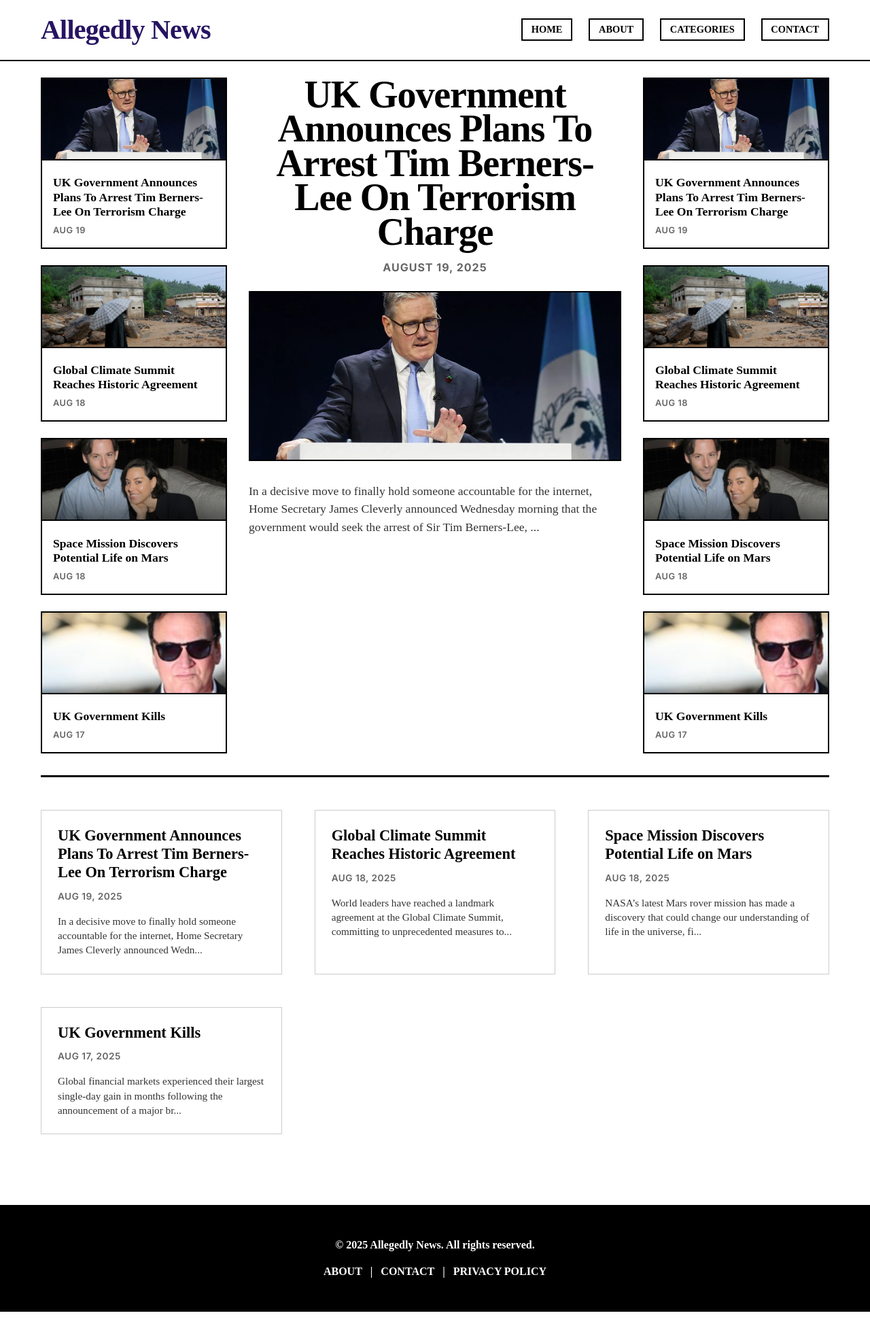
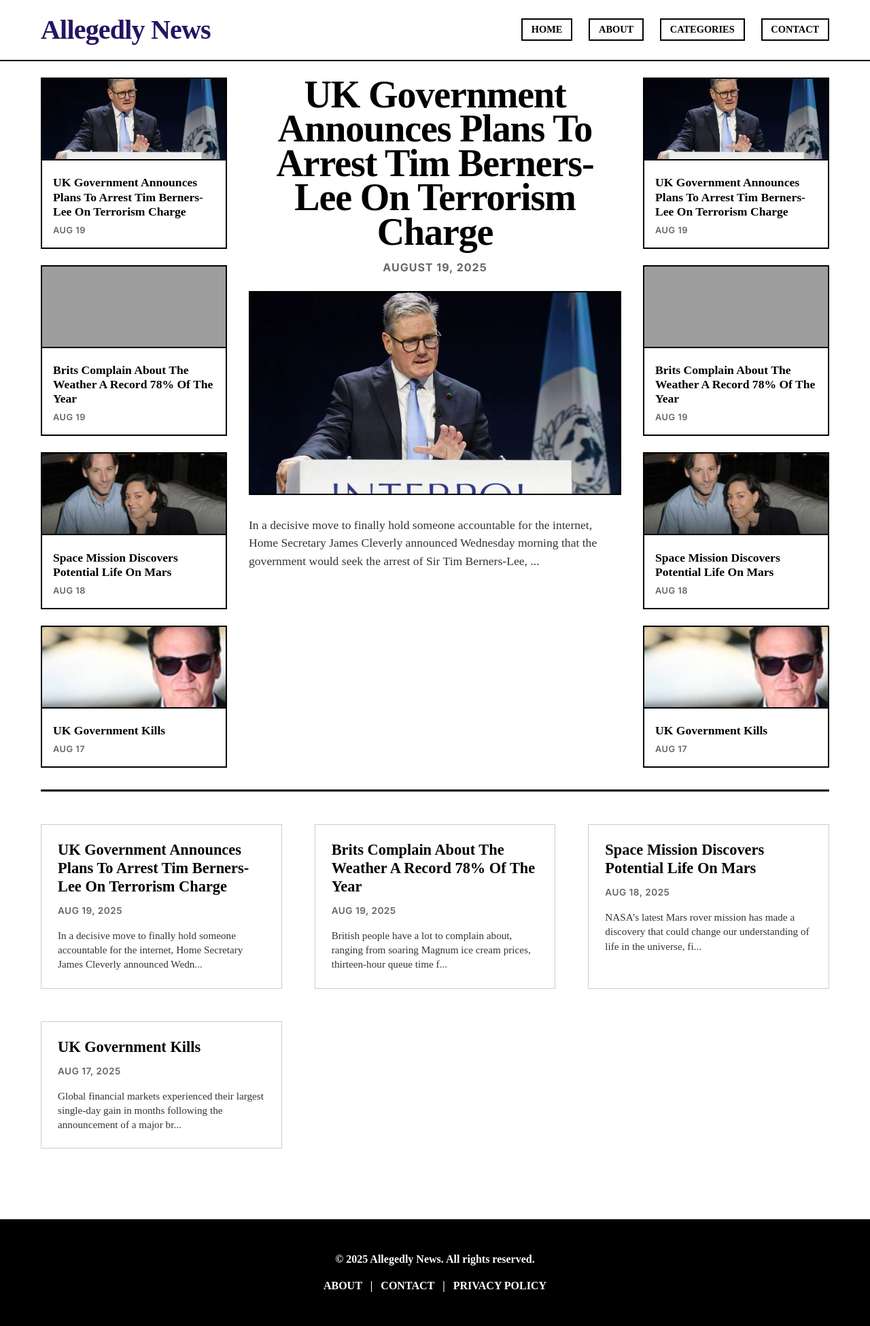
Before and after one commit to Lem0naise/allegedly.news, a Jekyll site: the page built from index.markdown, in a window 1280 px wide. Shown: the whole page at 68% size. Built offline with Jekyll 4.4.1, drawn with Linux system fonts in a browser that asks for light colours; some web fonts are replaced; before the commit the page ends 1929 px from its top, so only the background shows below that; grey boxes are pictures that could not be loaded.

Commit message:
Update posts

```diff
--- a/_layouts/post.html
+++ b/_layouts/post.html
@@ -11,7 +11,7 @@
 	<main class="main-content">
 		<article class="post">
 			<h1>{{ page.title }}</h1>
-			<p class="post-meta">Published {{ page.date | date: "%B %d, %Y" }}</p>
+			<p class="post-meta">Published {{ page.date | date: "%B %d, %Y" }} - {{page.author}}</p>
 			{% if page.image %}
 				<img src="{{ page.image }}" alt="{{ page.title }}" class="post-image">
 			{% endif %}
--- a/_posts/2025-08-19-climate-summit-agreement.markdown
+++ /dev/null
@@ -1,28 +0,0 @@
----
-layout: post
-title: "Global Climate Summit Reaches Historic Agreement"
-date: 2025-08-18 14:15:00 +0100
-categories: environment politics
-image: /assets/images/2.png
----
-
-World leaders have reached a landmark agreement at the Global Climate Summit, committing to unprecedented measures to combat climate change and achieve carbon neutrality by 2040.
-
-The historic accord, signed by representatives from over 190 countries, includes binding commitments to reduce greenhouse gas emissions and invest heavily in renewable energy infrastructure.
-
-## Key Provisions
-
-The agreement includes several groundbreaking provisions:
-
-- **Mandatory emission reductions** of 60% by 2030
-- **$2 trillion investment** in clean energy technologies
-- **Protection of biodiversity** through expanded conservation efforts
-- **Support for developing nations** in their transition to green energy
-
-## Industry Response
-
-Major corporations have already begun announcing their commitment to the new standards, with many pledging to exceed the required targets.
-
-"This agreement provides the certainty and framework we need to accelerate our sustainability initiatives," said Maria Rodriguez, CEO of GreenTech Industries.
-
-The business community's positive response has boosted investor confidence in clean energy stocks, which have seen significant gains following the announcement.
--- /dev/null
+++ b/_posts/2025-08-19-complain-about-weather.markdown
@@ -0,0 +1,22 @@
+---
+layout: post
+title: "Brits Complain About the Weather a Record 78% of the year"
+date: 2025-08-19 14:15:00 +0100
+author: Indigo Nolan
+categories: weather politics
+image: https://thumbs.dreamstime.com/b/hot-weather-concept-young-man-sweating-thermometer-showing-high-temperature-sun-background-hot-weather-concept-young-man-117128246.jpg
+---
+
+British people have a lot to complain about, ranging from soaring Magnum ice cream prices, thirteen-hour queue time for the WHSmith Post Office, and most importantly, baking 28 degree summer days.
+
+A new study by the British Institute of Perpetual Inquiry (BIPI) has found that in 2024, the British public made complaints about the weather a whoppping 78% of the year, a record-breaking number.
+
+"Frankly, we're surprised the figure isn't higher," said Dr. Tipperary Montgomery, the lead researcher on the study. "Our data shows that complaints were spread across all meteorological categories, including 'Too Wet,' 'Too Cold,' 'Deceptively Sunny,' and a rapidly growing category we've labelled 'Unseasonably Ominous Grey Drizzle.'"
+
+The study's methodology involved a proprierty UK-government endorsed AI system that analysed over 40 trillion UK-based social media posts, text messages, and overheard conversations from probably legal listening devices installed in the nation's pub gardens and post office queues. The AI was programmed to detect not just keywords like "boiling" or "freezing," but also the uniquely British, deeply disappointed sigh that you do when you look out of a window and it's raining again.
+
+Some, however, feel the study under-represents the scale of the problem.
+
+"Seventy-eight percent? Seems a bit low to me," said Brenda Carr, 62, of Croydon, while shielding her eyes from a perfectly pleasant 25-degree sun. "They must not have done their survey last Tuesday. It was bright, but also windy. You couldn't hang your washing out. Completely unacceptable."
+
+In response to the findings, the Met Office has announced it will pilot a new "Atmospheric Dissatisfaction Forecast" alongside traditional weather reports. A spokesperson confirmed that tomorrow's forecast for London is "19 degrees and partly cloudy, with a 95% chance of widespread passive-aggressive grumbling."
--- a/_posts/2025-08-19-tim-berners-lee.markdown
+++ b/_posts/2025-08-19-tim-berners-lee.markdown
@@ -3,7 +3,8 @@ layout: post
 title: "UK Government Announces Plans To Arrest Tim Berners-Lee On Terrorism Charge"
 date: 2025-08-19 16:20:00 +0100
 categories: politics tech
-image: /assets/images/1.webp
+author: Indigo Nolan
+image: /assets/images/timbernerslee.webp
 ---
 
 In a decisive move to finally hold someone accountable for the internet, Home Secretary James Cleverly announced Wednesday morning that the government would seek the arrest of Sir Tim Berners-Lee, 70, for his role in creating the vital infrastructure to provide a website for a known terrorist organisation.
--- a/assets/css/main.scss
+++ b/assets/css/main.scss
@@ -153,6 +153,7 @@ body {
         font-size: 1.1rem;
         font-weight: 700;
         line-height: 1.2;
+        text-transform:capitalize;
         margin-bottom: 0.5rem;
 
         a {
@@ -176,6 +177,7 @@ body {
     }
   }
 }
+
 
 // Featured Article
 .featured-article {
@@ -214,7 +216,7 @@ body {
 
     .story-image {
       width: 100%;
-      height: 250px;
+      height: 300px;
       object-fit: cover;
       margin-bottom: 1.5rem;
       border: 2px solid var(--primary-color);
@@ -249,6 +251,7 @@ body {
     margin-bottom: 1rem;
 
     h2 {
+      text-transform:capitalize;
       font-family: var(--font-main);
       font-size: 1.4rem;
       font-weight: 700;
@@ -296,7 +299,7 @@ body {
     line-height: 1;
     color: var(--primary-color);
     margin-bottom: 1.5rem;
-    text-transform: capitalise;
+    text-transform: capitalize;
   }
 
   .post-meta {
```
Also changed, not shown: assets/images/timbernerslee.webp (renamed from assets/images/1.webp).
